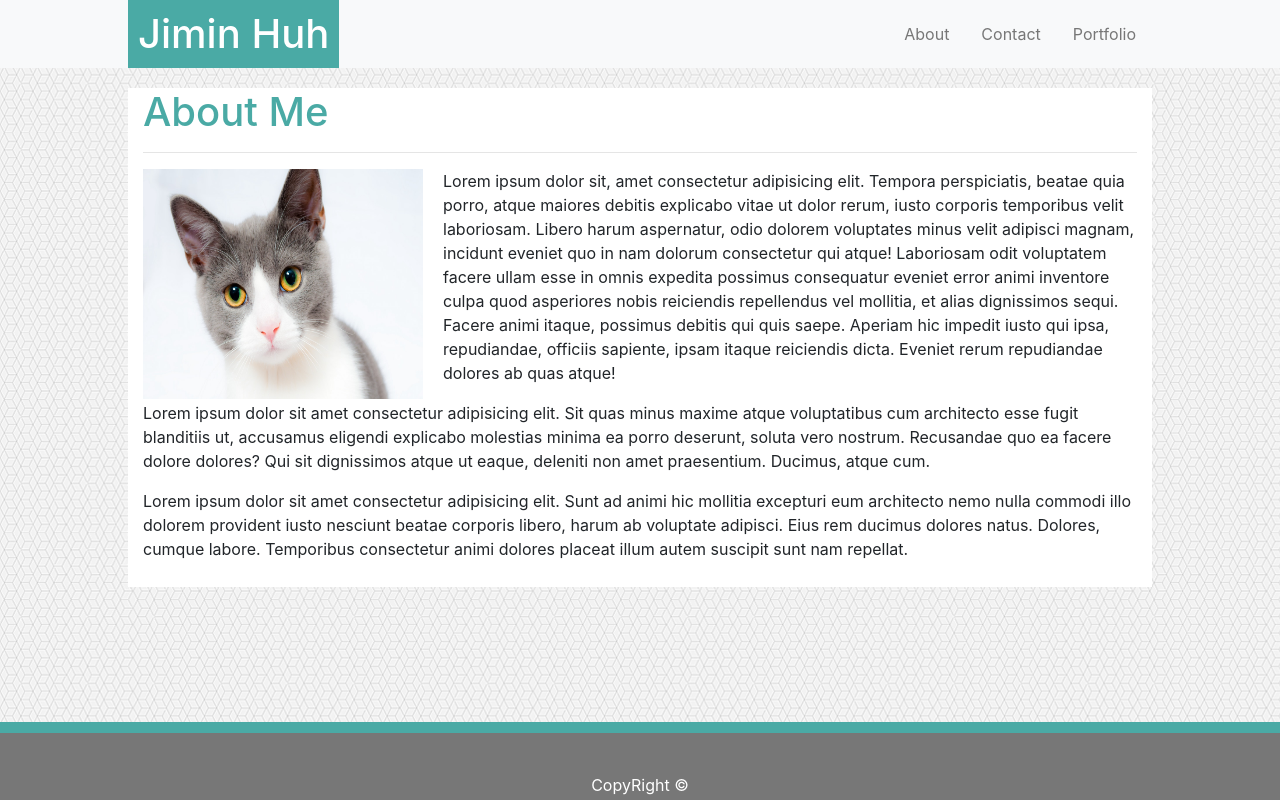
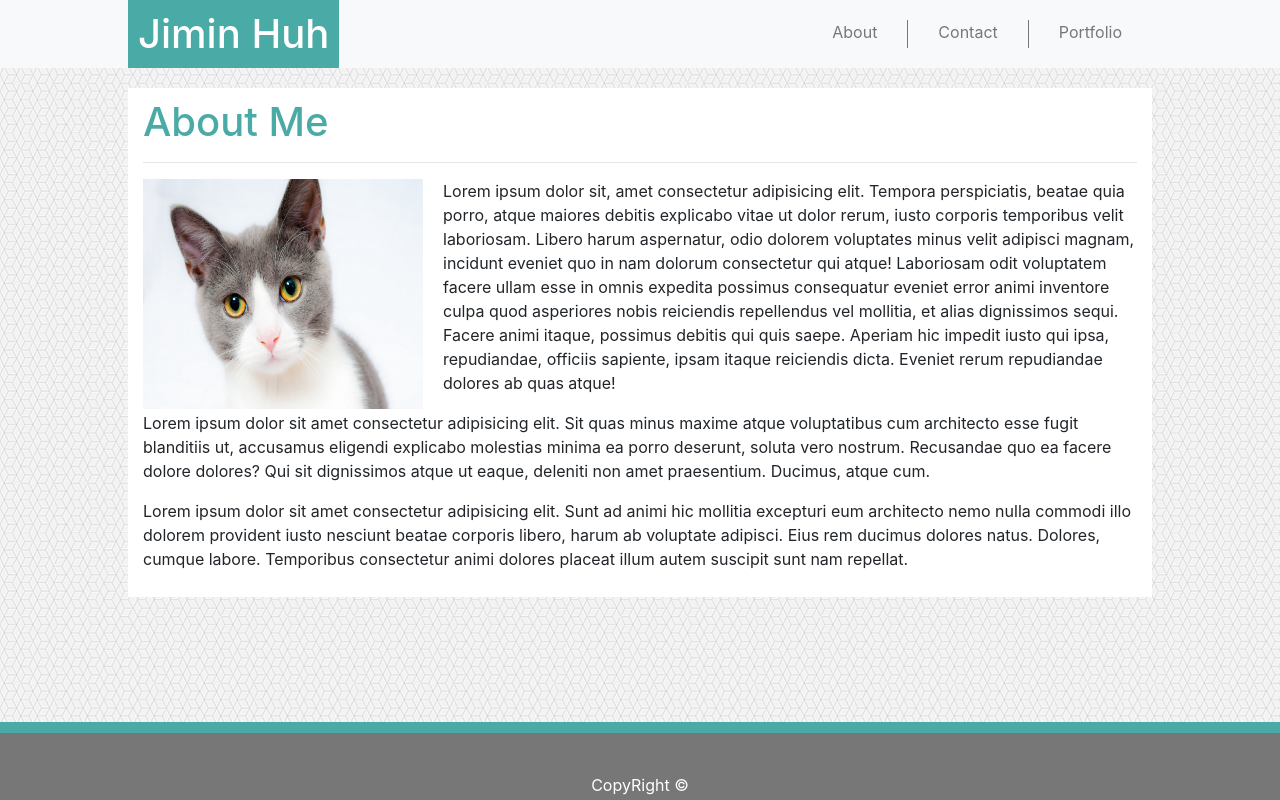
Before and after one commit to jiminhuh/Bootstrap-Portfolio, a plain HTML site: page index.html in a window 1280 px wide. Drawn offline with nearby package versions, Linux system fonts and the light colour scheme.

Commit message:
added padding to h1 and added vertical lines in navbar

```diff
--- a/style.css
+++ b/style.css
@@ -35,6 +35,9 @@ a  {
     color: #777;
 }
 
+a.nav-link {
+    padding: 0 30px;
+}
 
 /* Main Content */
 
@@ -53,7 +56,15 @@ a  {
 
 .container h1 {
     color: #4aaaa5;
+    padding-top: 10px;
 }
+
+ul li:first-child, li:first-child+li {
+    border-right: 1px solid #777;
+    height: 1.7rem;
+}
+
+
 
 /* Contact */
 
```
